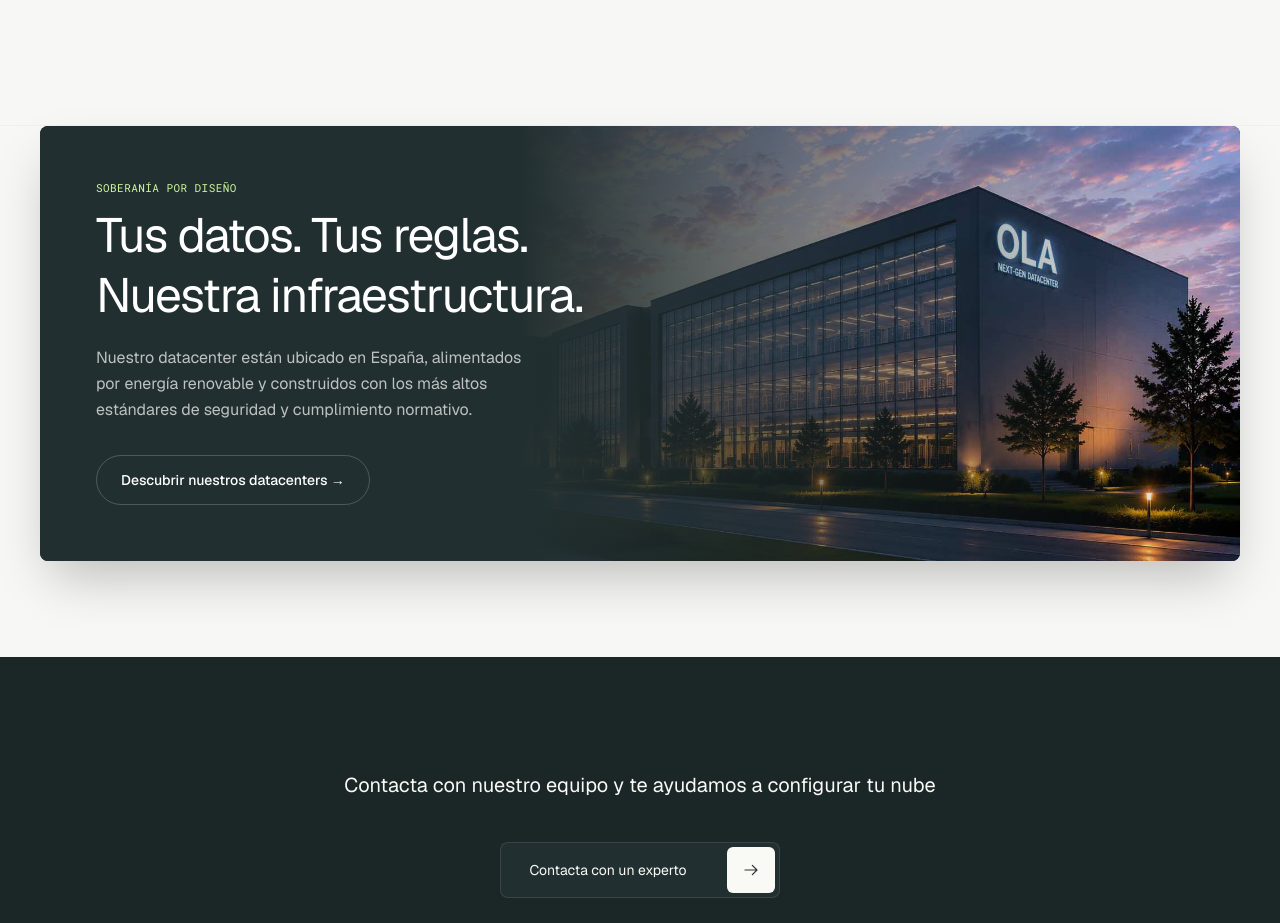
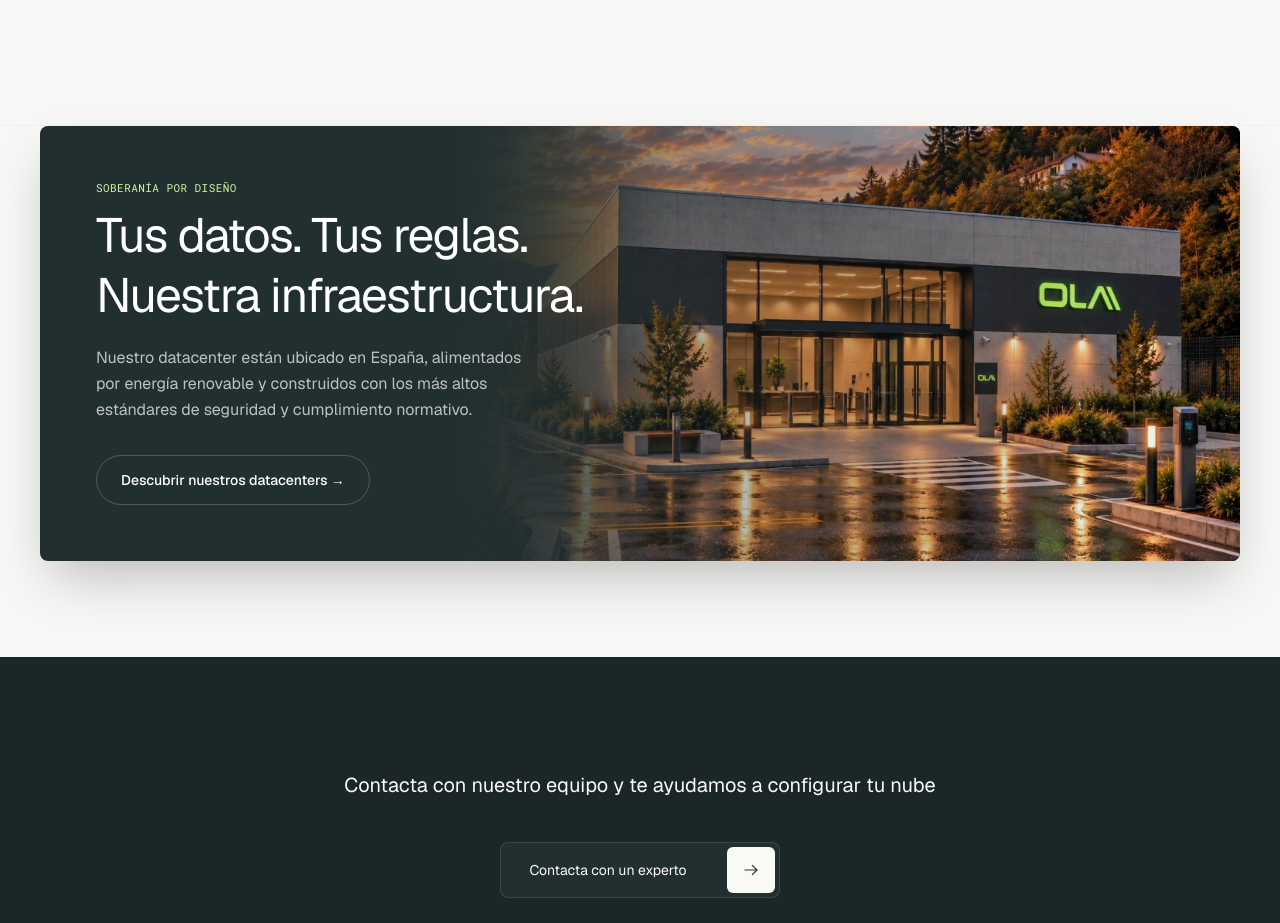
Before and after one commit to cloudindev/oladatacenter, a Next.js app: page / in a window 1280 px wide. Shown: the part 5000-5923 px from the top of the page. Built offline with nearby package versions, Linux system fonts and the light colour scheme; a web font is replaced by a local one.

Commit message:
feat(images): update OLA building photo in section above footer

```diff
--- a/src/app/company/about/page.tsx
+++ b/src/app/company/about/page.tsx
@@ -200,7 +200,7 @@ const FACILITY_CARDS: FacilityCardDef[] = [
     href: "/datacenter/operations",
   },
   {
-    imageSrc: "/ola-building-exterior.jpg",
+    imageSrc: "/ola-ai-datacenter.jpg",
     imageAltEn: "OLA Datacenter facility surrounded by nature in Spain",
     imageAltEs: "Edificio de OLA Datacenter rodeado de naturaleza en España",
     titleEn: "Green Edge Campus in Spain",
--- a/src/components/sections/DatacenterBanner.tsx
+++ b/src/components/sections/DatacenterBanner.tsx
@@ -15,16 +15,17 @@ export function DatacenterBanner() {
         <div className="relative rounded-lg overflow-hidden bg-bg-dark text-white min-h-[320px] shadow-2xl">
 
           {/* Background Image */}
-          <div className="absolute inset-0 z-0">
+          <div className="absolute inset-y-0 right-0 w-full md:w-[66%] z-0">
             <Image
               src="/ola-ai-datacenter.jpg"
               alt="OLA AI Datacenter"
               fill
-              className="object-cover md:object-contain object-right [mask-image:linear-gradient(to_right,transparent,black_15%)]"
+              unoptimized
+              className="object-cover object-[center_42%] [mask-image:linear-gradient(to_right,transparent_0%,black_28%)]"
               quality={100}
             />
-            {/* Overlay gradient extended to completely hide the hard edge of the image on the left */}
-            <div className="absolute inset-0 bg-gradient-to-r from-[#222f30] via-[#222f30] via-[40%] to-transparent w-full pointer-events-none" />
+            {/* Smooth left gradient blend into #222f30 */}
+            <div className="absolute inset-0 bg-gradient-to-r from-[#222f30] via-[#222f30]/40 via-[25%] to-transparent pointer-events-none" />
           </div>
 
           <div className="relative z-10 p-8 md:p-12 lg:p-14 max-w-2xl h-full flex flex-col justify-center">
```
Also changed, not shown: public/ola-ai-datacenter.jpg.
